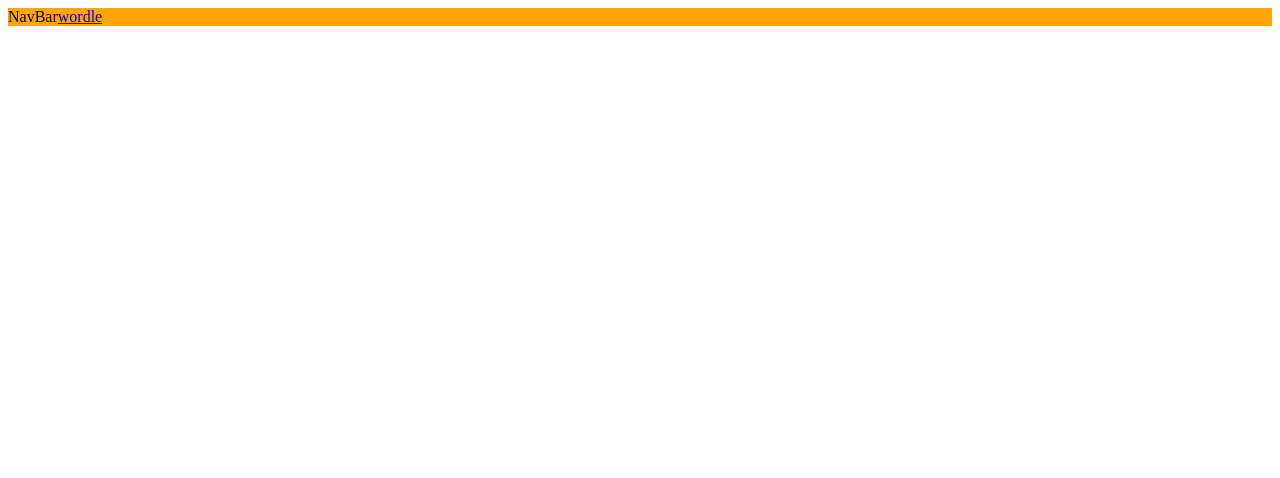
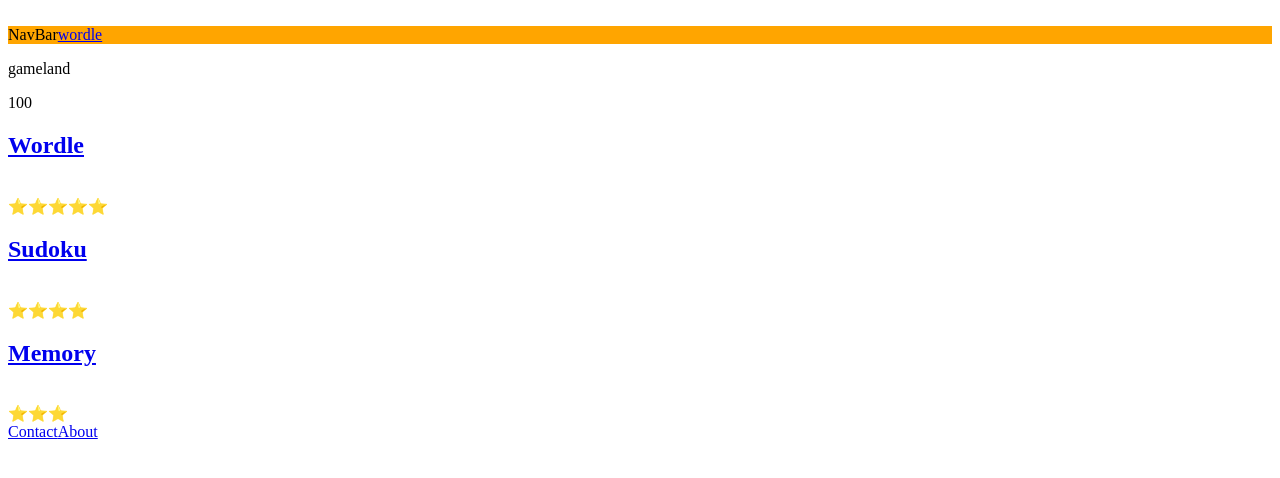
Before and after one commit to lupydev/game-land, a React (Create React App) app: page / in a window 1280 px wide. Shown: the top 478 px of the page. Built offline with nearby package versions, Linux system fonts and the light colour scheme.

Commit message:
cree lista de juegos

```diff
--- a/src/components/Home.jsx
+++ b/src/components/Home.jsx
@@ -1,11 +1,36 @@
-import React from 'react'
-import { Footer } from './Footer'
-import { NavBar } from './NavBar'
+import React from "react";
+import { Header } from "./Header";
+import { Footer } from "./Footer";
+import {Link} from 'react-router-dom';
+
 
 export const Home = () => {
   return (
     <div>
-        <NavBar/>
+      <Header />
+      <div className="homeContainer">
+        <div className="homeContainer-card">
+          <Link to="/wordle">
+            <h2>Wordle</h2>
+            <img src="" alt="" />
+          </Link>
+          <div className="homeContainer-card--ranking">⭐⭐⭐⭐⭐</div>
+        </div>
+        <div className="homeContainer-card">
+          <Link to="/sudoku">
+            <h2>Sudoku</h2>
+            <img src="" alt="" />
+          </Link>
+          <div className="homeContainer-card--ranking">⭐⭐⭐⭐</div>
+        </div><div className="homeContainer-card">
+          <Link to="/memory">
+            <h2>Memory</h2>
+            <img src="" alt="" />
+          </Link>
+          <div className="homeContainer-card--ranking">⭐⭐⭐</div>
+        </div>
+      </div>
+      <Footer />
     </div>
-  )
-}
+  );
+};
```
